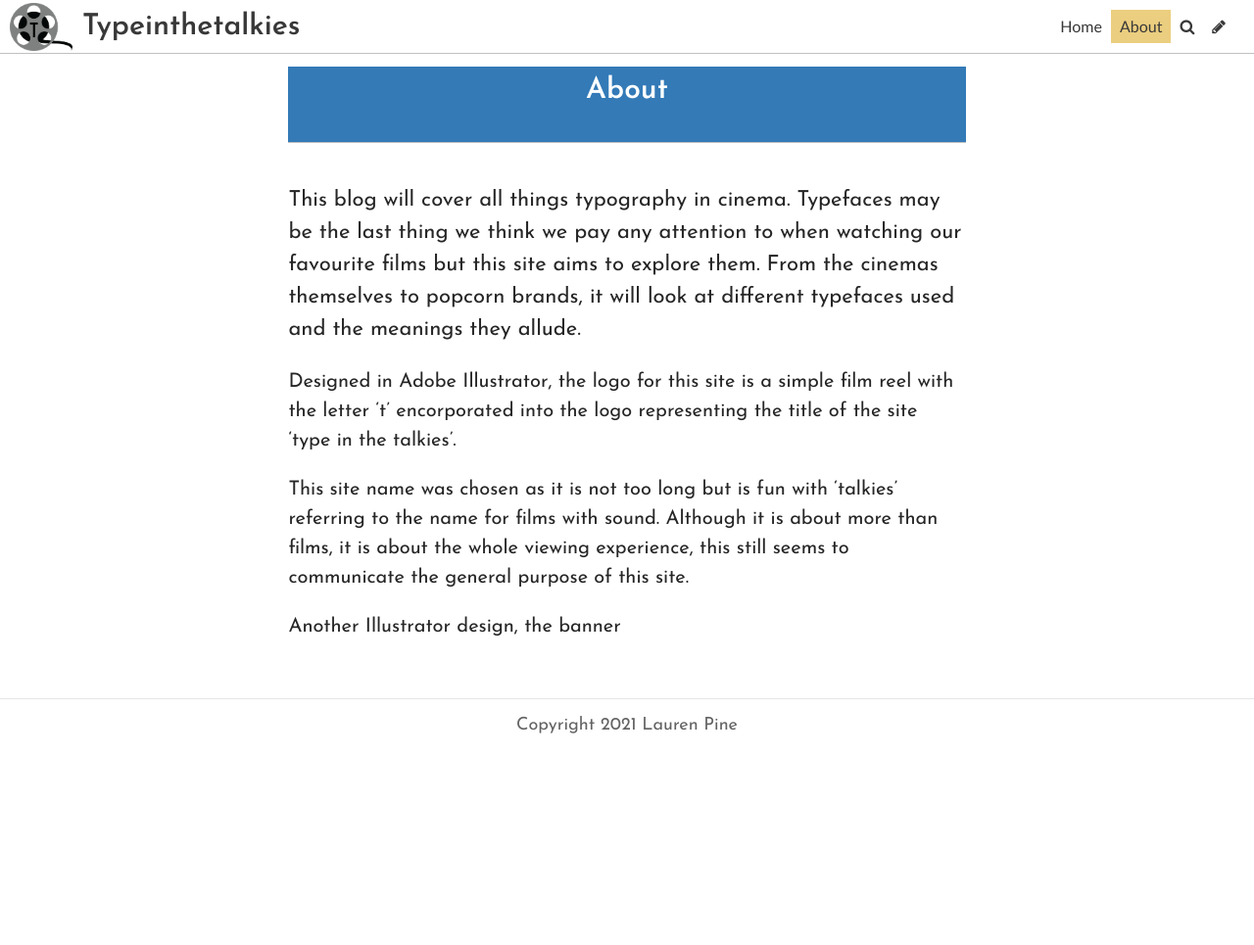
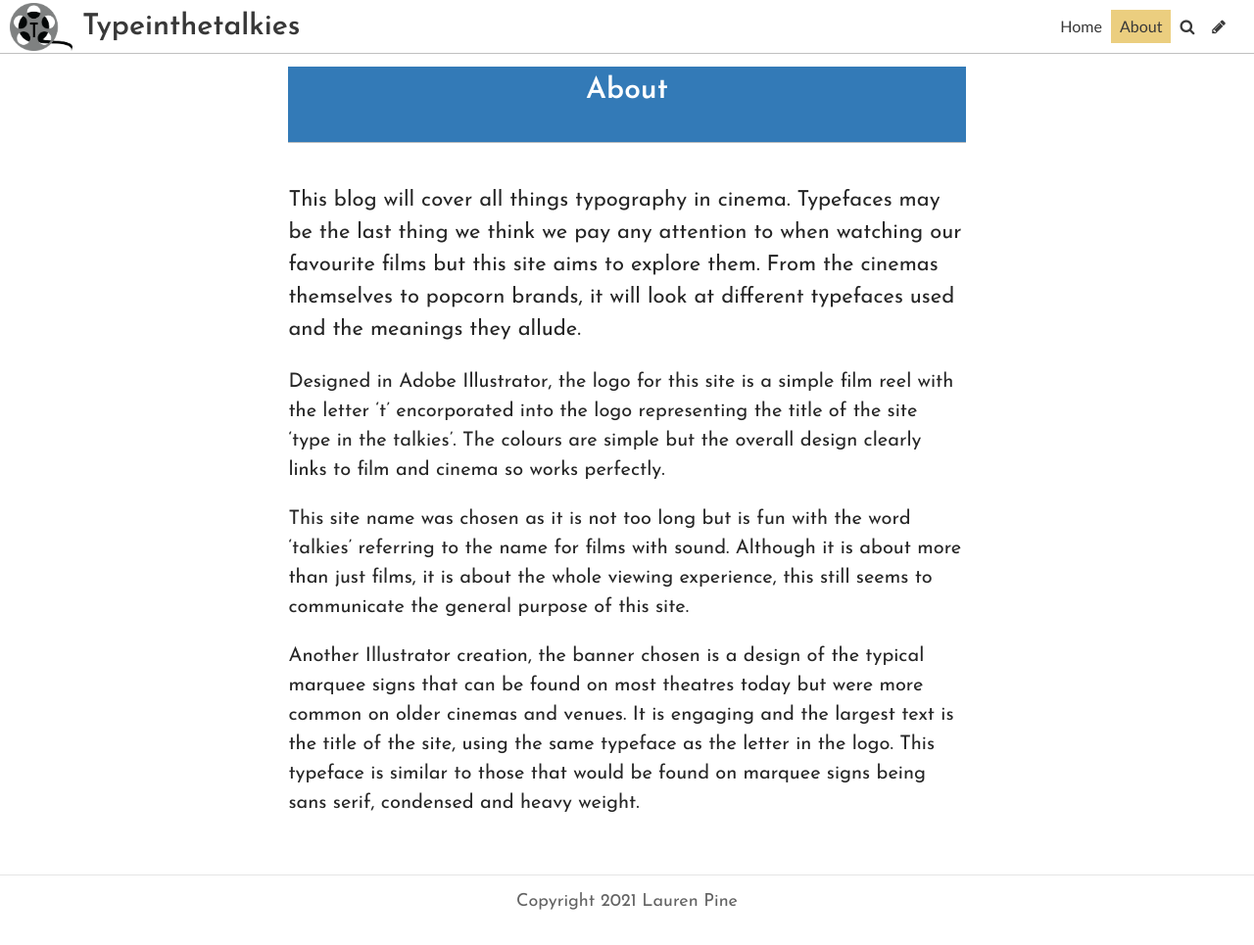
Before and after one commit to laurenlouisap/typography, a Jekyll site: the page built from pages/about.md, in a window 1280 px wide. Shown: the whole page at 98% size. Built offline with Jekyll 4.4.1, drawn with Linux system fonts in a browser that asks for light colours; some web fonts are replaced; before the commit the page ends 900 px from its top, so only the background shows below that.

Commit message:
Update Page “about”

```diff
--- a/pages/about.md
+++ b/pages/about.md
@@ -12,8 +12,8 @@ show: true
 ---
 This blog will cover all things typography in cinema. Typefaces may be the last thing we think we pay any attention to when watching our favourite films but this site aims to explore them. From the cinemas themselves to popcorn brands, it will look at different typefaces used and the meanings they allude.
 
-Designed in Adobe Illustrator, the logo for this site is a simple film reel with the letter 't' encorporated into the logo representing the title of the site 'type in the talkies'.
+Designed in Adobe Illustrator, the logo for this site is a simple film reel with the letter 't' encorporated into the logo representing the title of the site 'type in the talkies'. The colours are simple but the overall design clearly links to film and cinema so works perfectly.
 
-This site name was chosen as it is not too long but is fun with 'talkies' referring to the name for films with sound. Although it is about more than films, it is about the whole viewing experience, this still seems to communicate the general purpose of this site.
+This site name was chosen as it is not too long but is fun with the word 'talkies' referring to the name for films with sound. Although it is about more than just films, it is about the whole viewing experience, this still seems to communicate the general purpose of this site.
 
-Another Illustrator design, the banner
+Another Illustrator creation, the banner chosen is a design of the typical marquee signs that can be found on most theatres today but were more common on older cinemas and venues. It is engaging and the largest text is the title of the site, using the same typeface as the letter in the logo. This typeface is similar to those that would be found on marquee signs being sans serif, condensed and heavy weight.
```
